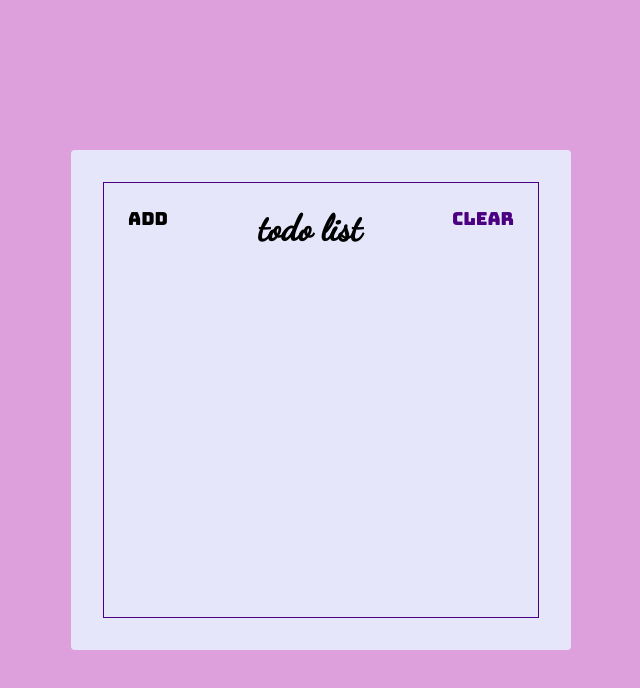
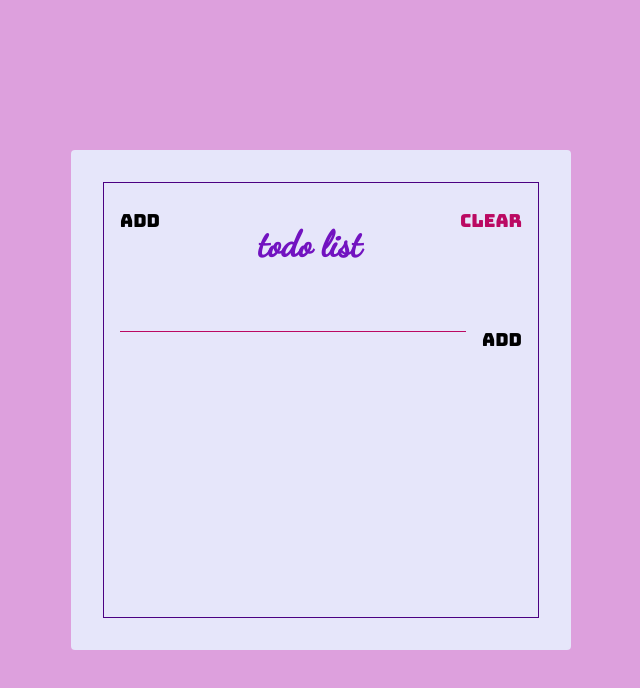
Before and after one commit to re-Hilda/the-first-learn-react-js, a website: page index.html in a window 1280 px wide. Shown: the whole page, without its empty margins (319-959 px from the left). Drawn offline with Linux system fonts and the light colour scheme.

Commit message:
Membuat add todo section

```diff
--- a/index.html
+++ b/index.html
@@ -18,11 +18,18 @@
   <body>
     <div class="container">
       <div class="frame">
-        <div class="header">
+        <section class="header">
           <button class="header-btn">Add</button>
-          <h1 class="title">Todo list</h1>
+          <h1 class="title main-pulm-color">Todo list</h1>
           <button class="header-btn main-purple-color">clear</button>
-        </div>
+        </section>
+
+        <section class="add">
+          <form action="" class="add-form">
+            <input type="text" class="add-input" />
+            <button class="add-btn">add</button>
+          </form>
+        </section>
       </div>
     </div>
   </body>
--- a/styles.css
+++ b/styles.css
@@ -3,11 +3,16 @@
 }
 
 :root {
-  --main-purple-color: indigo;
+  --main-purple-color: rgb(187, 9, 98);
+  --main-pulm-color: rgb(114, 19, 192);
 }
 
 .main-purple-color {
   color: var(--main-purple-color);
+}
+
+.main-pulm-color {
+  color: var(--main-pulm-color);
 }
 
 html {
@@ -50,6 +55,7 @@ html {
 .header {
   display: flex;
   align-items: flex-start;
+  margin-top: 10px;
 }
 
 .title {
@@ -63,8 +69,41 @@ html {
 .header-btn {
   font-size: 1.8rem;
   font-family: "Bungee", sans-serif;
-  padding: 24px;
+  padding: 16px;
   background: unset;
   border: unset;
   outline: unset;
+  cursor: pointer;
 }
+
+.add {
+  padding: 16px;
+}
+
+.add-form {
+  display: flex;
+  align-items: flex-start;
+}
+
+.add-input {
+  background: unset;
+  border: unset;
+  padding: 0 64px;
+  flex: 1;
+  border-bottom: solid 1px var(--main-purple-color);
+  outline: unset;
+  font-family: "Dancing Script", sans-serif;
+  font-size: 16px;
+  text-transform: lowercase;
+}
+
+.add-btn {
+  font-size: 1.8rem;
+  font-family: "Bungee", sans-serif;
+  padding: 16px;
+  padding-right: unset;
+  cursor: pointer;
+  background: unset;
+  outline: unset;
+  border: unset;
+}
```
